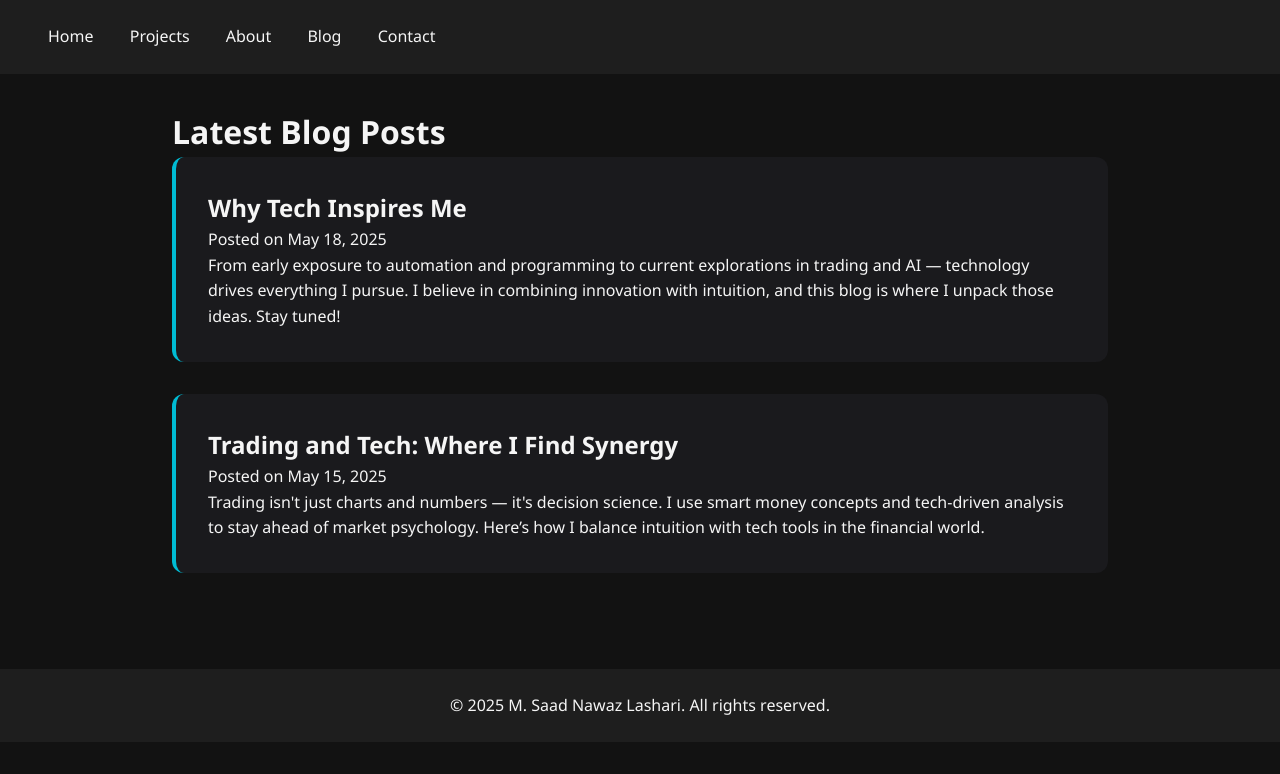
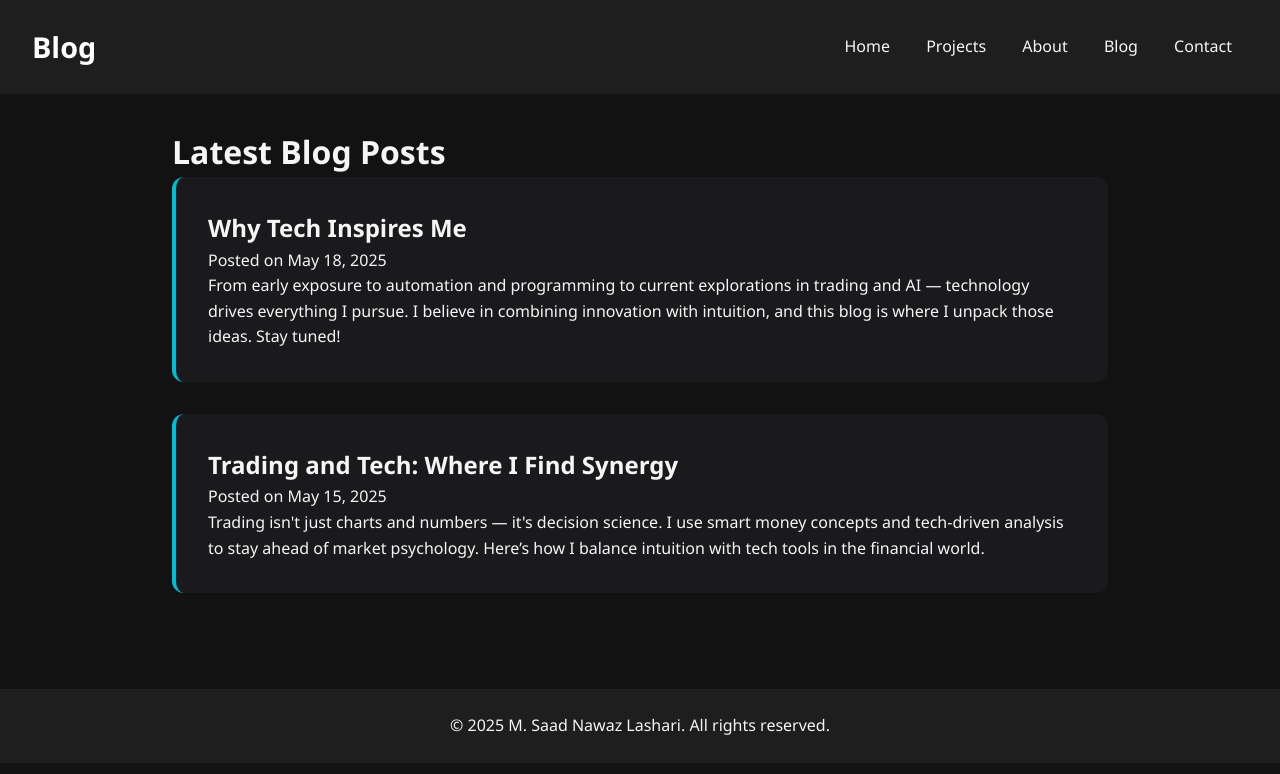
Before and after one commit to Saadispark/saadlashari.github.io, a plain HTML site: page blog.html in a window 1280 px wide. Drawn offline with Linux system fonts and the light colour scheme.

Commit message:
Update blog.html

```diff
--- a/blog.html
+++ b/blog.html
@@ -8,6 +8,7 @@
 </head>
 <body>
   <header>
+    <h1>Blog</h1>
      <nav>
       <a href="index.html">Home</a>
       <a href="projects.html">Projects</a>
```
